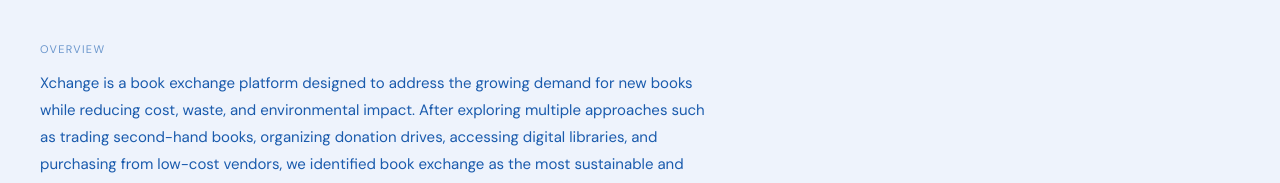
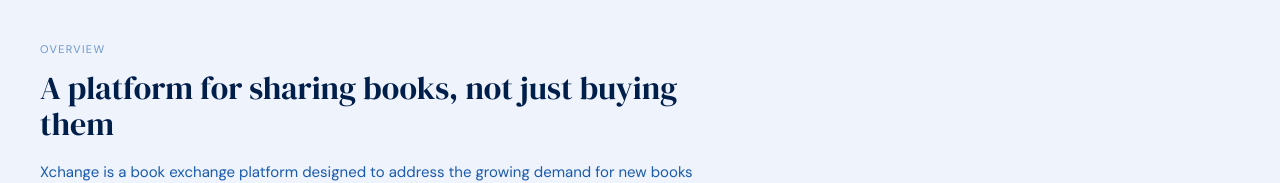
Before and after one commit to choprahridya/hridyachopra, a Next.js app: page /projects/1 in a window 1280 px wide. Shown: the part 363-546 px from the top of the page. Built offline with nearby package versions, Linux system fonts and the light colour scheme.

Commit message:
Add heading to Xchange overview section for visibility
Co-Authored-By: Claude Sonnet 4.6 <noreply@anthropic.com>

```diff
--- a/app/projects/[slug]/page.tsx
+++ b/app/projects/[slug]/page.tsx
@@ -25,6 +25,7 @@ const projects: Record<string, {
       {
         type: 'text',
         label: 'Overview',
+        heading: 'A platform for sharing books, not just buying them',
         body: 'Xchange is a book exchange platform designed to address the growing demand for new books while reducing cost, waste, and environmental impact. After exploring multiple approaches such as trading second-hand books, organizing donation drives, accessing digital libraries, and purchasing from low-cost vendors, we identified book exchange as the most sustainable and accessible solution. Xchange enables users to exchange already-read books within a community, extending the life of each book and improving access to reading materials. By encouraging reuse and mindful consumption, Xchange creates an affordable, eco-friendly alternative to constantly buying new books.',
       },
       { type: 'image', src: '/projects/1/1.png' },
```
